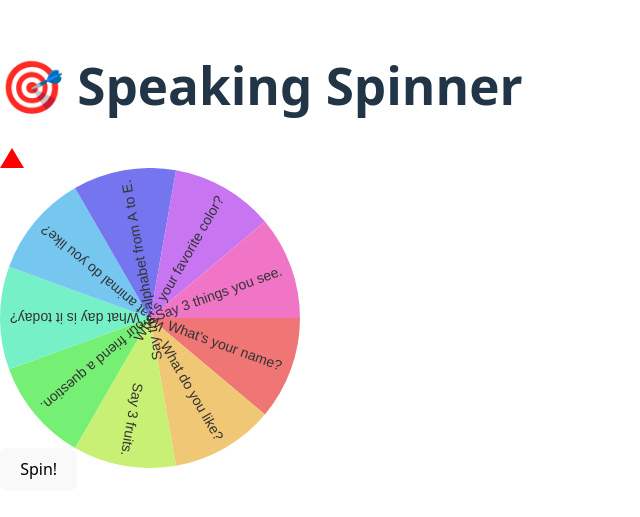
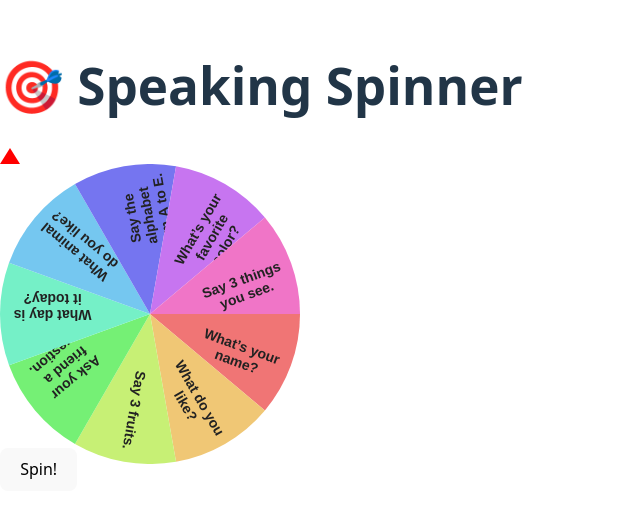
Before and after one commit to axxessgranted/speaking-spinner, a React (Vite) app: page / in a window 1280 px wide. Shown: the part 143-660 px from the top of the page, without its empty margins (0-640 px from the left). Built offline with nearby package versions, Linux system fonts and the light colour scheme.

Commit message:
update the wheel drawing method

```diff
--- a/src/components/Spinner.tsx
+++ b/src/components/Spinner.tsx
@@ -27,20 +27,54 @@ const Spinner: React.FC = () => {
       for (let i = 0; i < numSlices; i++) {
         const angle = i * anglePerSlice + angleOffset;
 
+        // Draw slice
         ctx.fillStyle = `hsl(${(i * 360) / numSlices}, 80%, 70%)`;
         ctx.beginPath();
         ctx.moveTo(radius, radius);
         ctx.arc(radius, radius, radius, angle, angle + anglePerSlice);
-        ctx.lineTo(radius, radius);
+        ctx.closePath();
         ctx.fill();
 
+        // Draw text
         ctx.save();
         ctx.translate(radius, radius);
         ctx.rotate(angle + anglePerSlice / 2);
-        ctx.textAlign = "right";
-        ctx.fillStyle = "#333";
-        ctx.font = "14px sans-serif";
-        ctx.fillText(prompts[i], radius - 10, 5);
+
+        ctx.fillStyle = "#222";
+        ctx.font = "bold 14px sans-serif";
+        ctx.textAlign = "center";
+        ctx.textBaseline = "middle";
+
+        // Rotate text upright
+        ctx.rotate(-1 * (angle + anglePerSlice / 2));
+
+        // Then draw the text further outward from center
+        const textAngle = angle + anglePerSlice / 2;
+        const x = Math.cos(textAngle) * (radius * 0.65);
+        const y = Math.sin(textAngle) * (radius * 0.65);
+        ctx.setTransform(1, 0, 0, 1, radius, radius); // reset rotation
+        ctx.translate(x, y);
+        ctx.rotate(textAngle);
+
+        // Word-wrap logic if needed
+        const maxWidth = radius * 0.6;
+        const words = prompts[i].split(" ");
+        let line = "";
+        let yOffset = 0;
+
+        for (let j = 0; j < words.length; j++) {
+          const testLine = line + words[j] + " ";
+          const { width } = ctx.measureText(testLine);
+          if (width > maxWidth && j > 0) {
+            ctx.fillText(line.trim(), 0, yOffset);
+            line = words[j] + " ";
+            yOffset += 16;
+          } else {
+            line = testLine;
+          }
+        }
+        ctx.fillText(line.trim(), 0, yOffset);
+
         ctx.restore();
       }
     },
@@ -95,13 +129,13 @@ const Spinner: React.FC = () => {
       >
         {/* Pointer */}
         <div
-          className="absolute left-1/2 -top-5 transform -translate-x-1/2"
+          className="absolute left-1/2 -top-3 transform -translate-x-1/2 z-10"
           style={{
             width: 0,
             height: 0,
-            borderLeft: "12px solid transparent",
-            borderRight: "12px solid transparent",
-            borderBottom: "20px solid red",
+            borderLeft: "10px solid transparent",
+            borderRight: "10px solid transparent",
+            borderBottom: "16px solid red",
           }}
         />
         <canvas ref={canvasRef} className="rounded-full" />
```
